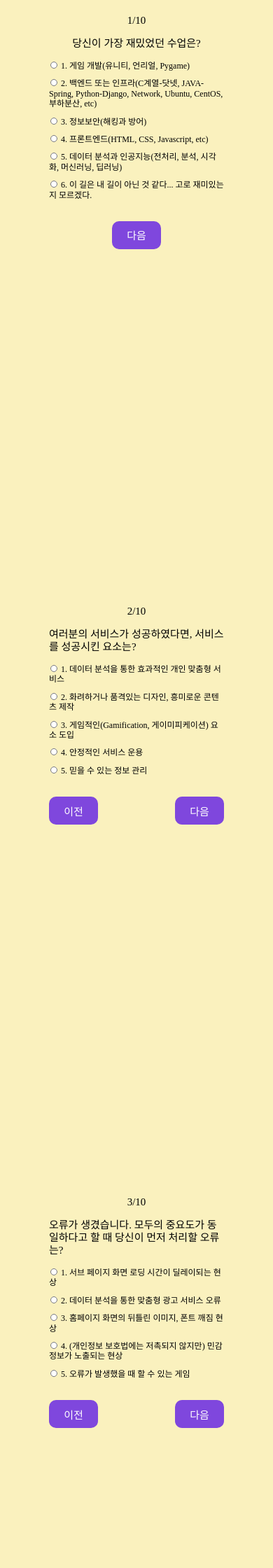
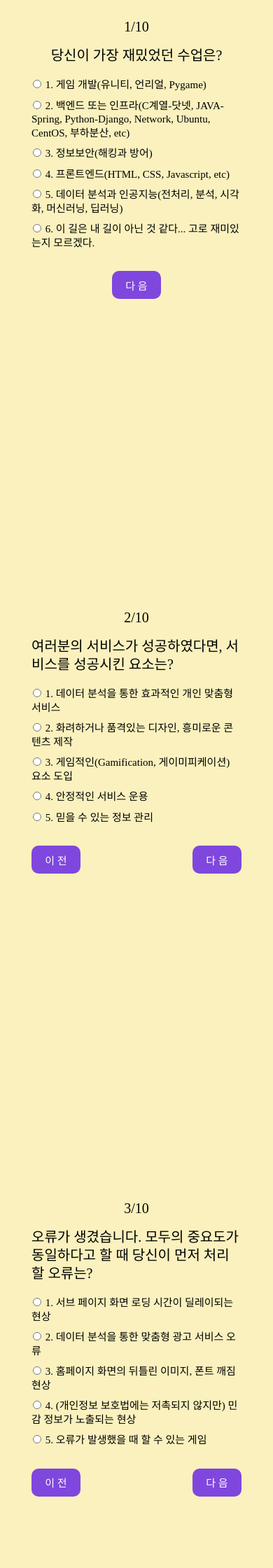
Before and after one commit to Seunghan-Jung/MBIT, a Django app: page /form/ in a window 390 px wide. Shown: the top 2240 px of the page at 70% size. Run offline with Django 3.2, Linux system fonts and the light colour scheme; data comes from the database, SQL or seed files in the repository; some web fonts are replaced.

Commit message:
전체적인 css 수정 및 favicon 추가

```diff
--- a/main/static/css/form.css
+++ b/main/static/css/form.css
@@ -36,7 +36,7 @@ body {
 }
 
 .test {
-    max-width: 500px;
+    max-width: 600px;
     width: 100vw;
     height: 100vh;
 }
@@ -61,8 +61,8 @@ body {
 .answer {
     display: flex;
     flex-direction: column;
-    font-size: 15px;
-    line-height: 1.3;
+    font-size: 17px;
+    line-height: 1.5;
     padding-bottom: 30px;
 }
 
@@ -86,8 +86,8 @@ body {
 .next_btn, .submit_btn, .prev_btn{
     font-family: "NEXON Lv1 Gothic OTF";
     font-size: 20px;
-    width: 100px;
-    height: 40px;
+    width: 130px;
+    height: 50px;
     padding: 5px;
     border-style: none;
     border-radius: 10px;
@@ -101,7 +101,7 @@ body {
     background-color: #fff;
 }
 
-@media all and (min-width: 279px) and (max-width: 600px) {
+@media all and (min-width: 279px) and (max-width: 359px) {
     #survey{
         margin-top: 20px;
     }
@@ -144,6 +144,49 @@ body {
     }
 }
 
+@media all and (min-width: 360px) and (max-width: 600px) {
+    #survey{
+        margin-top: 25px;
+    }
+
+    .test {
+        max-width: 300px;
+    }
+
+    .question_container {
+        font-size: 20px;
+        line-height: 1.3;
+        padding-bottom: 20px;
+    }
+
+    .question_container .number {
+        padding-bottom: 15px;
+    }
+
+    .answer {
+        font-size: 15px;
+        padding-bottom: 20px;
+        line-height: 1.3;
+    }
+
+    input[type=radio] {
+        border: 0px;
+        width: 12px;
+        height: 12px;
+        margin: 2px 2px 0 2px;
+    }
+
+    .answer div {
+        padding-bottom: 10px;
+    }
+
+    .next_btn, .submit_btn, .prev_btn{
+        font-size: 15px;
+        width: 70px;
+        height: 40px;
+    }
+}
+
 @media all and (min-width: 1920px) and (max-width: 2560px) {
     .test {
         max-width: 700px;
--- a/main/templates/main/form.html
+++ b/main/templates/main/form.html
@@ -5,6 +5,7 @@
 {% block head %}
   <link rel="stylesheet" type="text/css" href="{% static 'css/reset.css' %}">
   <link rel="stylesheet" type="text/css" href="{% static 'css/form.css' %}">
+  <link rel="shortcut icon" href="{% static 'img/favicon.ico' %}">
   <script src="https://code.jquery.com/jquery-3.5.1.js"></script>
   <title>나의 개발 유형찾기</title>
 {% endblock head %}
@@ -43,10 +44,10 @@
                     <div class="btn_wrap">
                     {% endif %}
                       {% if not forloop.first %}
-                        <button class="prev_btn">이전</button>
+                        <button class="prev_btn">이  전</button>
                       {% endif %}
                       {% if not forloop.last %}
-                        <button class="next_btn">다음</button>
+                        <button class="next_btn">다  음</button>
                       {% else %}
                         <input type="submit" value="제출" class="submit_btn"/>
                       {% endif %}
--- a/main/templates/main/index.html
+++ b/main/templates/main/index.html
@@ -9,6 +9,7 @@
     <meta property="og:description" content="나에게 꼭 맞는 개발 유형은 무엇일까?" />
     <meta property="og:image" content="https://mbit-test.weniv.co.kr{% static 'img/mbit_thumbnail.png' %}" />
     <!-- //facebook -->
+    <link rel="shortcut icon" href="{% static 'img/favicon.ico' %}">
     <link rel="stylesheet" type="text/css" href="{% static 'css/reset.css' %}">
     <link rel="stylesheet" type="text/css" href="{% static 'css/style.css' %}">
     <title>나의 개발 유형찾기</title>
--- a/main/templates/main/result.html
+++ b/main/templates/main/result.html
@@ -12,6 +12,7 @@
     <!-- kakao -->
     <script src="https://developers.kakao.com/sdk/js/kakao.js"></script>
     <!-- //kakao -->
+    <link rel="shortcut icon" href="{% static 'img/favicon.ico' %}">
     <link rel="stylesheet" type="text/css" href="{% static 'css/reset.css' %}">
     <link rel="stylesheet" type="text/css" href="{% static 'css/result.css' %}">
     <script src="https://code.jquery.com/jquery-3.5.1.js"></script>
```
Also changed, not shown: main/static/css/result.css (+6 -3 lines), main/static/css/style.css (+62 -2 lines), main/static/img/favicon.ico (added), main/static/img/line.png (deleted).
